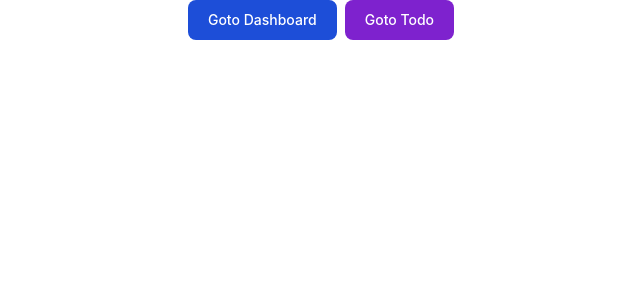
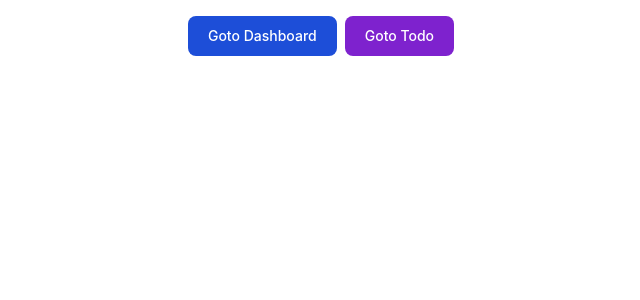
Before and after one commit to vedamanikanta2023/ecom, a React (Create React App) app: page /login in a window 1280 px wide. Both pictures are taken after a click on the button "LOG IN". Shown: the top 300 px of the page, without its empty margins (319-959 px from the left). Built offline with nearby package versions, Linux system fonts and the light colour scheme.

Commit message:
small ui issues

```diff
--- a/src/Components/Todos/todos.jsx
+++ b/src/Components/Todos/todos.jsx
@@ -128,7 +128,7 @@
         )
 
     return(
-        <div>
+        <div className="p-4">
         <div className='logout-button'>
             <button className='py-2 mr-3 px-5 bg-violet-500 text-white font-semibold rounded-full shadow-md hover:bg-violet-700 focus:outline-none focus:ring focus:ring-violet-400 focus:ring-opacity-75' onClick={props.goback}>Goback</button>
             <button className='py-2 px-5 bg-violet-500 text-white font-semibold rounded-full shadow-md hover:bg-violet-700 focus:outline-none focus:ring focus:ring-violet-400 focus:ring-opacity-75' onClick={logout}>Logout</button>
--- a/src/Components/commonPage.jsx
+++ b/src/Components/commonPage.jsx
@@ -7,9 +7,9 @@
     const gotoTodo = ()=>navigate("/todo");
 
     return(
-    <div>
-            <button onClick={gotoDashboard} type="button" className="text-white bg-blue-700 hover:bg-blue-800 focus:ring-4 focus:ring-blue-300 font-medium rounded-lg text-sm px-5 py-2.5 me-2 mb-2 dark:bg-blue-600 dark:hover:bg-blue-700 focus:outline-none dark:focus:ring-blue-800">Goto Dashboard</button>
-            <button onClick={gotoTodo} type="button" className="focus:outline-none text-white bg-purple-700 hover:bg-purple-800 focus:ring-4 focus:ring-purple-300 font-medium rounded-lg text-sm px-5 py-2.5 mb-2 dark:bg-purple-600 dark:hover:bg-purple-700 dark:focus:ring-purple-900">Goto Todo</button>
+    <div className="p-4 flex flex-col md:flex-row justify-center items-center">
+        <button onClick={gotoDashboard} type="button" className="text-white bg-blue-700 hover:bg-blue-800 focus:ring-4 focus:ring-blue-300 font-medium rounded-lg text-sm px-5 py-2.5 me-2 mb-2 dark:bg-blue-600 dark:hover:bg-blue-700 focus:outline-none dark:focus:ring-blue-800">Goto Dashboard</button>
+        <button onClick={gotoTodo} type="button" className="focus:outline-none text-white bg-purple-700 hover:bg-purple-800 focus:ring-4 focus:ring-purple-300 font-medium rounded-lg text-sm px-5 py-2.5 mb-2 dark:bg-purple-600 dark:hover:bg-purple-700 dark:focus:ring-purple-900">Goto Todo</button>
     </div>
 )
 }
```
